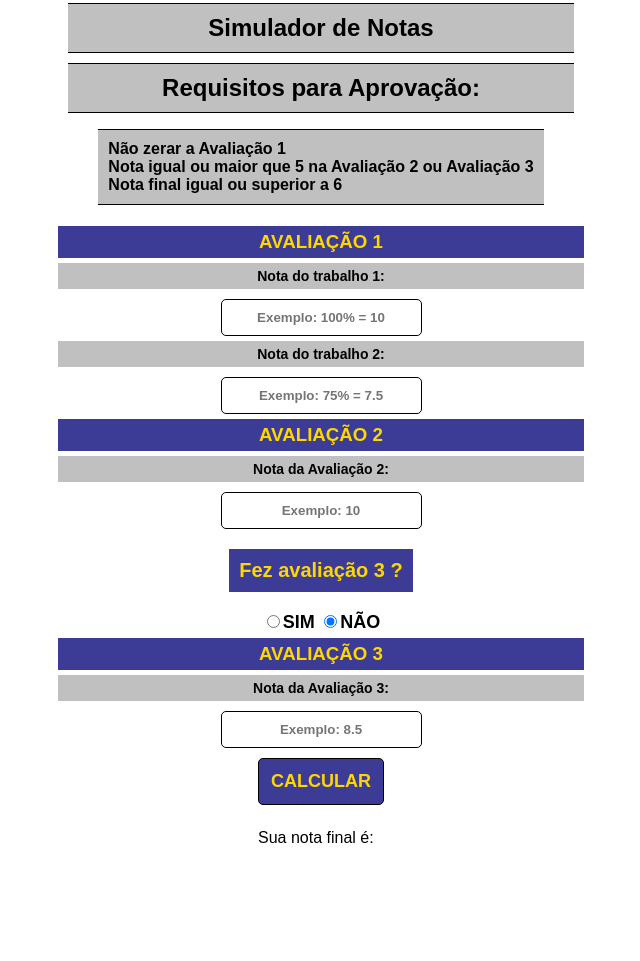
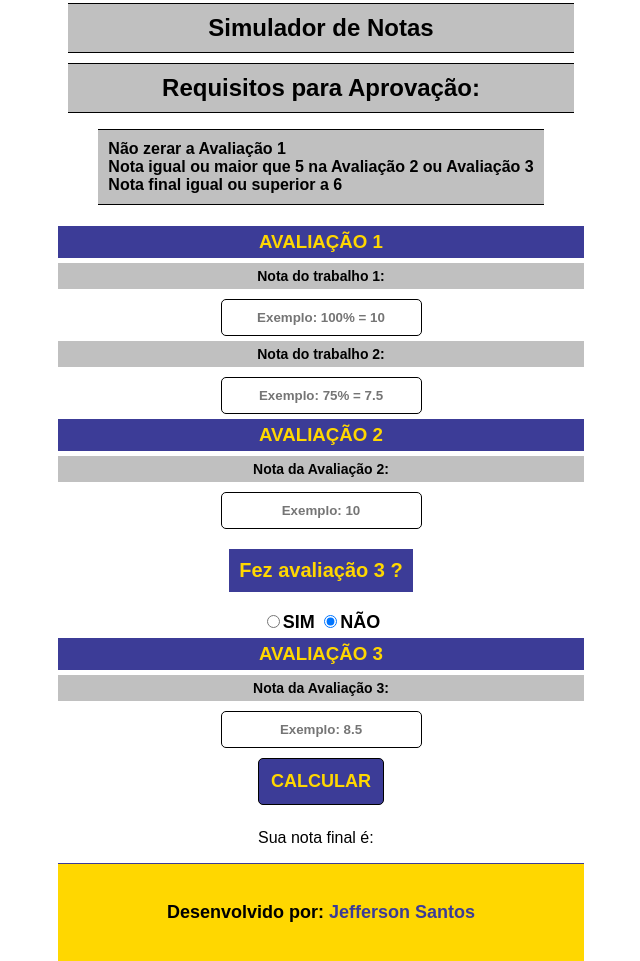
Before and after one commit to ojeff-dev/simulador-de-notas, a plain HTML site: page index.html in a window 1280 px wide. Shown: the part 160-1121 px from the top of the page, without its empty margins (319-959 px from the left). Before the commit the page ends 1023 px from the top, so only its background shows below. Drawn offline with Linux system fonts and the light colour scheme.

Commit message:
criação e estilização do rodapé

```diff
--- a/css/style.css
+++ b/css/style.css
@@ -153,7 +153,26 @@ input {
 .botao:hover {
   background-color: #FFD700;
   color: #3c3c97;
-  padding: 15px;
+  padding: 12px 15px;
   font-size: 19px;
   transition: 0.5s;
 }
+
+/* Fim da Section 2 */
+
+.rodape {
+  background-color: #FFD700;
+  border-top: solid 1px #3c3c97;
+  font-weight: bold;
+  font-size: 18px;
+  padding: 20px 0;
+}
+
+.rodape p {
+  text-align: center;
+}
+
+.rodape a {
+  text-decoration: none;
+  color: #3c3c97;
+}
--- a/index.html
+++ b/index.html
@@ -64,7 +64,9 @@
         </div>
       </form>
     </section> <!-- Fim da Section 2 -->
-
+    <footer class="rodape">
+      <p>Desenvolvido por: <a href="https://github.com/ojeff-dev" target="_blank">Jefferson Santos</a></p>
+    </footer>
   </main>
 
   <script src="./js/script.js"></script>
```
